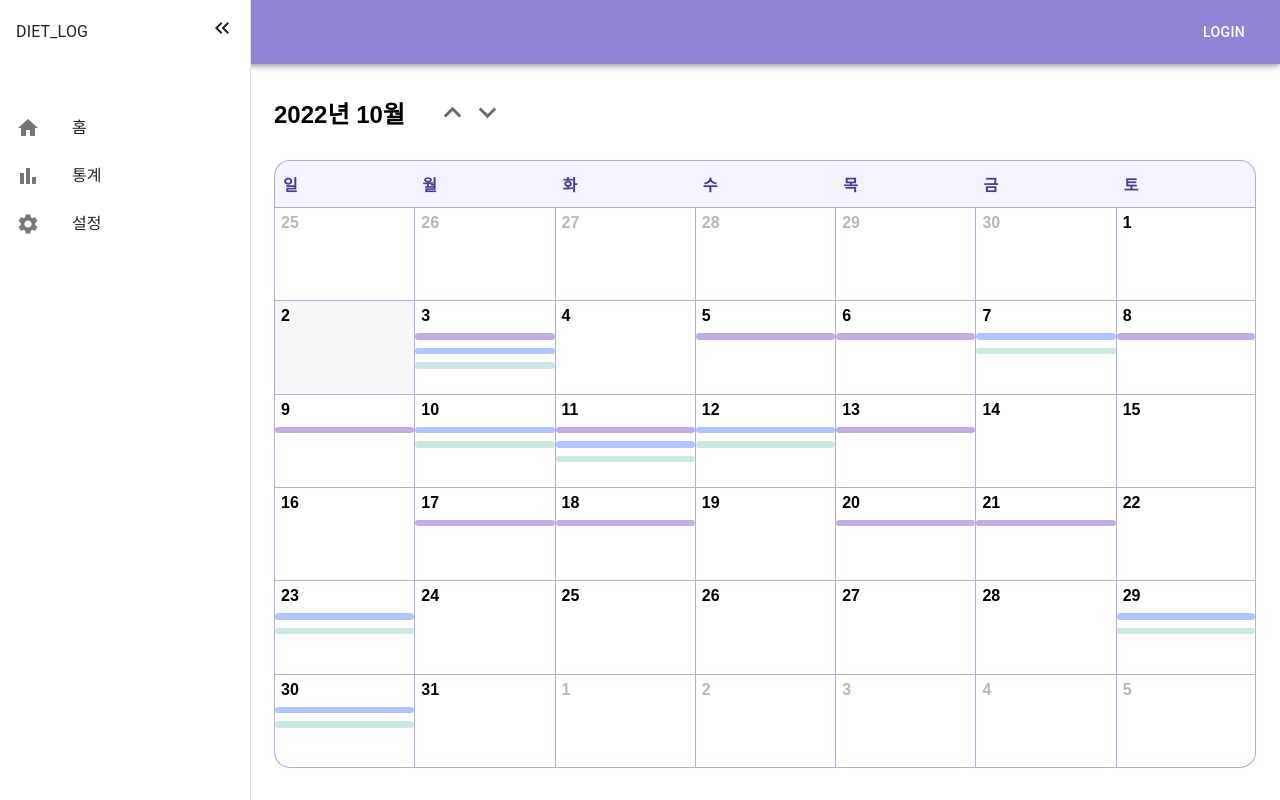
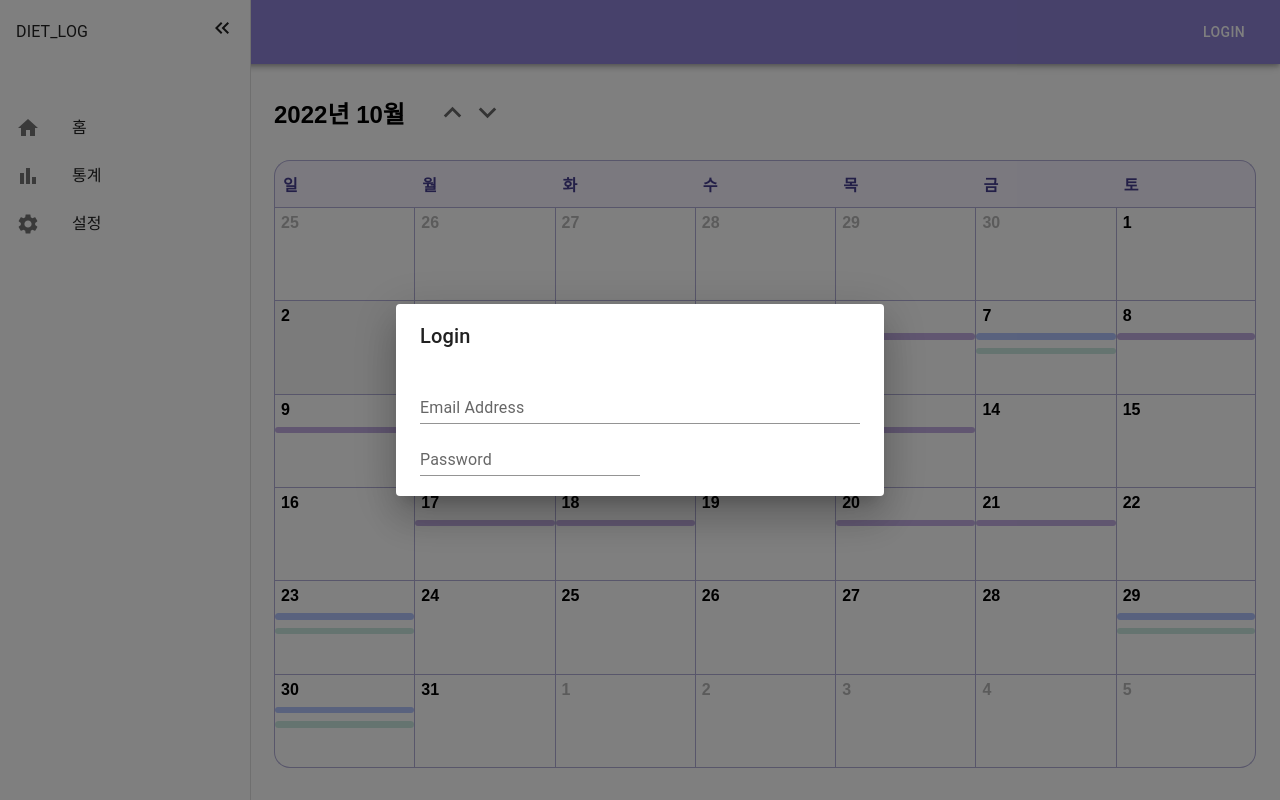
Before and after one commit to hyojinjeong/diet_diary, a React (Create React App) app: page / in a window 1280 px wide. Both pictures are taken after a click on the button "LOGIN". Built offline with nearby package versions, Linux system fonts and the light colour scheme.

Commit message:
feat: 헤더 로그인 모달 추가

```diff
--- a/src/components/Header/Header.tsx
+++ b/src/components/Header/Header.tsx
@@ -5,14 +5,35 @@ import Typography from "@mui/material/Typography";
 import Button from "@mui/material/Button";
 import IconButton from "@mui/material/IconButton";
 import MenuIcon from "@mui/icons-material/Menu";
-import React from "react";
+import React, { useState } from "react";
+import Dialog from "@mui/material/Dialog";
+import DialogContent from "@mui/material/DialogContent";
+import DialogContentText from "@mui/material/DialogContentText";
+import DialogTitle from "@mui/material/DialogTitle";
+import TextField from "@mui/material/TextField";
 
 interface HeaderProps {
   isOpen: boolean;
   toggleSidebar: () => void;
 }
 
+export interface SimpleDialogProps {
+  open: boolean;
+  selectedValue: string;
+  onClose: (value: string) => void;
+}
+
 const Header = React.memo(({ toggleSidebar }: HeaderProps) => {
+  const [open, setOpen] = useState<boolean>(false);
+
+  const handleClickOpen = () => {
+    setOpen(true);
+  };
+
+  const handleClose = (value: string) => {
+    setOpen(false);
+  };
+
   return (
     <Box sx={{ flexGrow: 1 }}>
       <AppBar position="fixed" sx={{ backgroundColor: "#8F83D6" }}>
@@ -32,7 +53,34 @@ const Header = React.memo(({ toggleSidebar }: HeaderProps) => {
             component="div"
             sx={{ flexGrow: 1 }}
           ></Typography>
-          <Button color="inherit">Login</Button>
+          <Button color="inherit" onClick={handleClickOpen}>
+            Login
+          </Button>
+          <Dialog open={open} onClose={handleClose}>
+            <DialogTitle>Login</DialogTitle>
+            <DialogContent>
+              {/* <DialogContentText>
+                To subscribe to this website, please enter your email address
+                here. We will send updates occasionally.
+              </DialogContentText> */}
+              <TextField
+                autoFocus
+                margin="dense"
+                id="name"
+                label="Email Address"
+                type="email"
+                fullWidth
+                variant="standard"
+              />
+              <TextField
+                id="standard-password-input"
+                label="Password"
+                type="password"
+                autoComplete="current-password"
+                variant="standard"
+              />
+            </DialogContent>
+          </Dialog>
         </Toolbar>
       </AppBar>
     </Box>
```
